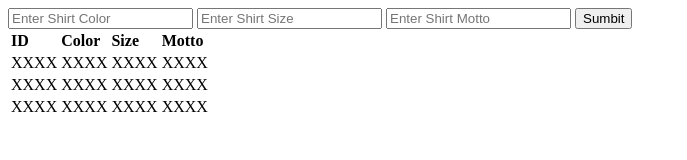
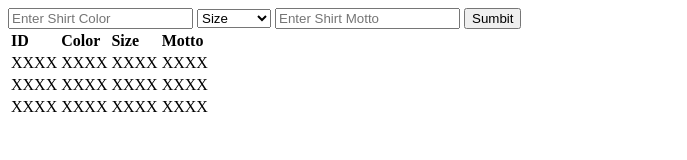
Before and after one commit to T-dex-tiy/reducks, a website built with webpack: page index.html in a window 1280 px wide. Shown: the whole page, without its empty margins (0-687 px from the left). Built offline with nearby package versions, Linux system fonts and the light colour scheme.

Commit message:
feat (main) Add drop down for size

```diff
--- a/index.html
+++ b/index.html
@@ -7,7 +7,15 @@
   <body>
     <div id="input">
       <input type="text" placeholder="Enter Shirt Color">
-      <input type="text" placeholder="Enter Shirt Size">
+      <select class="selector" name="Tshirt">
+        <option value="Size">Size</option>
+        <option value="Size" class="size">XXSmall</option>
+        <option value="Size" class="size">XSmall</option>
+        <option value="Size" class="size">Small</option>
+        <option value="Size" class="size">Medium</option>
+        <option value="Size" class="size">Large</option>
+        <option value="Size" class="size">XLarge</option>
+      </select>
       <input type="text" placeholder="Enter Shirt Motto">
       <button type="button" name="button">Sumbit</button>
     </div>
```
